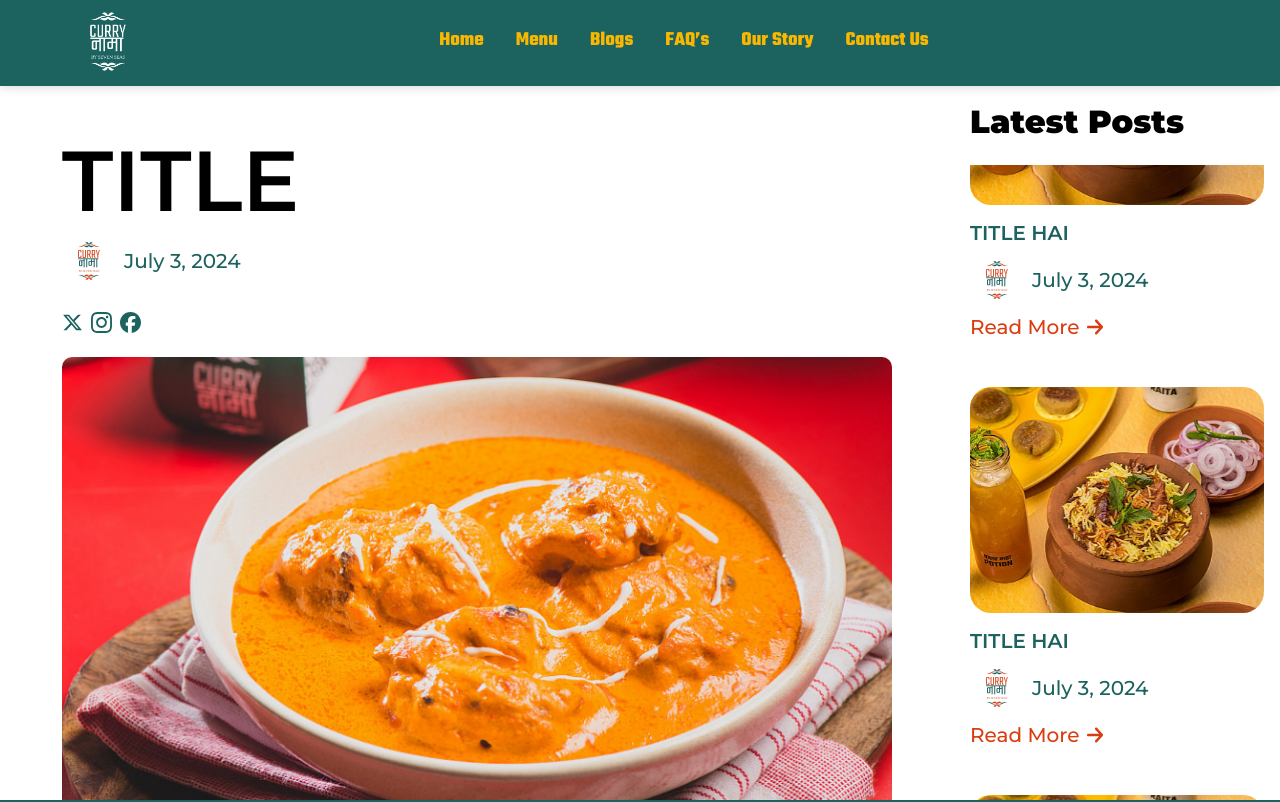
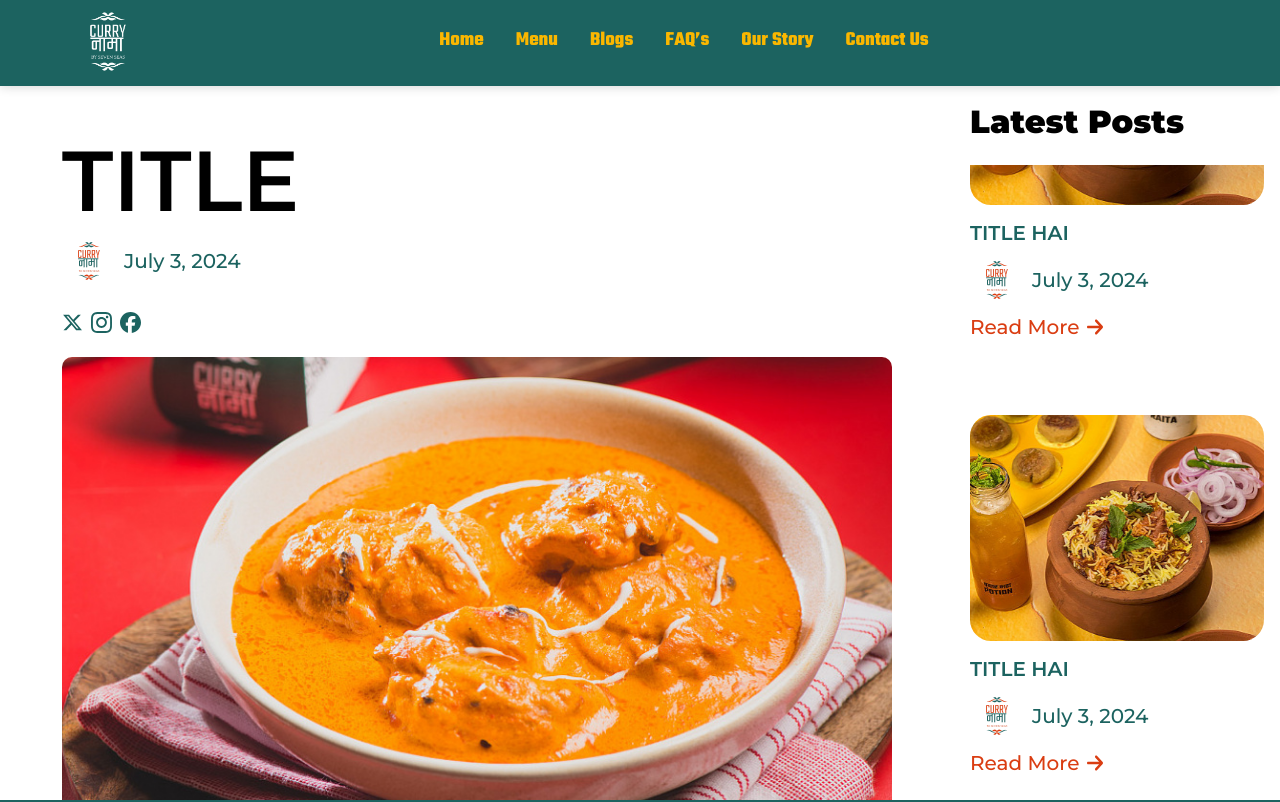
Before and after one commit to talha-ansarii/CurryNama, a React (Vite) app: page /blogs/1 in a window 1280 px wide. Shown: the top 802 px of the page. Built offline with nearby package versions, Linux system fonts and the light colour scheme.

Commit message:
privacy page + fixed issues

```diff
--- a/src/components/BLogCard.jsx
+++ b/src/components/BLogCard.jsx
@@ -3,7 +3,7 @@ import React from 'react';
 const BlogCard = () => {
 
   return (
-    <div className="max-w-sm rounded-lg overflow-hidden cursor-pointer px-4 ">
+    <div className="max-w-sm rounded-lg overflow-hidden cursor-pointer px-4 lg:mb-7 md:mb-0 mb-0">
             <div className=''>
 
       <img className="w-[236px] md:w-[218px] lg:w-[322px]  h-[144px] md:h-[153px] lg:h-[226px] rounded-[21px] object-cover" src="/HomePage/paneer.jpeg" alt="Burger" />
--- a/src/pages/ListBlogs.jsx
+++ b/src/pages/ListBlogs.jsx
@@ -105,7 +105,7 @@ const ListBlogs = () => {
               }}
               key={blog.id}
             >
-              <BlogCard blog={blog} />
+              <BlogCard />
             </div>
           ))}
         </div>
```
